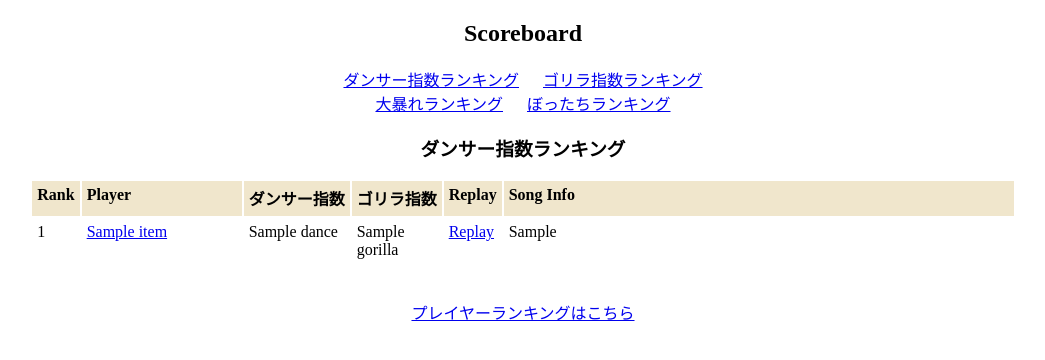
After one commit to hbpgan/dancing-gorilla-analysis, a Django app: page /scoreboard/ in a window 1280 px wide. The commit adds this page. Shown: the top 360 px of the page, without its empty margins (117-1162 px from the left). Run offline with Django 4.2, Linux system fonts and the light colour scheme; tables that the repository leaves empty hold one stand-in row (values such as "Sample post"); a database or web service that is not in the repository returns one stand-in record (values such as "Sample title"); data that the repository does not hold is empty.

Commit message:
add leaderboards & tweet button

```diff
--- a/dga/static/css/style.css
+++ b/dga/static/css/style.css
@@ -17,6 +17,10 @@ footer {
 
 table {
   margin: auto
+}
+
+caption {
+    font-weight: bold;
 }
 
 td,
--- a/dga/urls.py
+++ b/dga/urls.py
@@ -5,6 +5,8 @@ urlpatterns = [
     path("", views.index, name="index"),
     path("analyze_replay/", views.analyze_replay),
     path("registration/", views.registration, name="registration"),
+    path("leaderboard/", views.leaderboard, name="leaderboard"),
+    path("scoreboard/", views.scoreboard, name="scoreboard"),
     path('result/', views.result, name='result'),
     path('qa/', views.qa, name='qa')
 ]
--- a/dga/views.py
+++ b/dga/views.py
@@ -51,6 +51,109 @@ def registration(request):
     print(res.json())
     return render(request, 'registration.html', context)
 
+def leaderboard(request):
+    if request.method == "GET":
+        jbsl_url = 'https://jbsl-web.herokuapp.com/api/dga'
+        res = requests.get(jbsl_url)
+        db = res.json()
+        #sidのみ抽出
+        unique_sid = set([d['sid'] for d in db])
+
+        #ゴリラ
+        db_gorilla = {}
+        sum_d = {}
+        for sid in unique_sid:
+            r = requests.get(jbsl_url + "?sid=" + sid + "&sort=-gorilla&limit=3")
+            db_gorilla[sid] = r.json()
+            total = round(sum([d['gorilla'] for d in db_gorilla[sid]]), 2)
+            sum_d[sid] = total
+            db_gorilla[sid][0]['total'] = total #htmlのloopで参照できるように
+        sorted_gorilla = dict(sorted(sum_d.items(), key=lambda x: x[1], reverse=True))
+        db_gorilla = {key: db_gorilla[key] for key in sorted_gorilla}
+
+        #ダンサー
+        db_dance = {}
+        sum_d = {}
+        for sid in unique_sid:
+            r = requests.get(jbsl_url + "?sid=" + sid + "&sort=-dance&limit=3")
+            db_dance[sid] = r.json()
+            total = round(sum([d['dance'] for d in db_dance[sid]]), 2)
+            sum_d[sid] = total
+            db_dance[sid][0]['total'] = total #htmlのloopで参照できるように
+        sorted_dance = dict(sorted(sum_d.items(), key=lambda x: x[1], reverse=True))
+        db_dance = {key: db_dance[key] for key in sorted_dance}
+
+        #ダンサー
+        db_worldtree = {}
+        sum_d = {}
+        for sid in unique_sid:
+            r = requests.get(jbsl_url + "?sid=" + sid + "&sort=dance&limit=3")
+            db_worldtree[sid] = r.json()
+            total = round(sum([d['dance'] for d in db_worldtree[sid]]), 2)
+            sum_d[sid] = total
+            db_worldtree[sid][0]['total'] = total #htmlのloopで参照できるように
+        sorted_worldtree = dict(sorted(sum_d.items(), key=lambda x: x[1], reverse=True))
+        db_worldtree = {key: db_worldtree[key] for key in sorted_worldtree}
+
+        #大暴れ度
+        db_exiting = {}
+        sum_d = {}
+        for sid in unique_sid:
+            r = requests.get(jbsl_url + "?sid=" + sid)
+            d = r.json()
+            for i, j in enumerate(d):
+                e = float(d[i]['dance'])*2 + float(d[i]['gorilla'])
+                d[i]['exiting'] = round(e, 2)
+            db_exiting[sid] = sorted(d, key=lambda x: x['gorilla'], reverse=True)
+            if len(db_exiting[sid]) > 3:
+                db_exiting[sid] = db_exiting[sid][:3]
+            total = round(sum(d['exiting'] for d in db_exiting[sid]), 2)
+            sum_d[sid] = total
+            db_exiting[sid][0]['total'] = total
+        sorted_exiting = dict(sorted(sum_d.items(), key=lambda x: x[1], reverse=True))
+        db_exiting = {key: db_exiting[key] for key in sorted_exiting}
+
+        #辞書型のリストが入った辞書型…
+        #db_dance['sid']の[0~2]にトップ3スコアのスコアデータ(辞書型)が入っているということ
+
+        context = {}
+        context['db_gorilla'] = db_gorilla
+        context['db_dance'] = db_dance
+        context['db_exiting'] = db_exiting
+        context['db_worldtree'] = db_worldtree
+
+        return render(request, 'leaderboard.html', context)
+
+def scoreboard(request):
+    #全スコアのランキング
+    if request.method == "GET":
+        jbsl_url = 'https://jbsl-web.herokuapp.com/api/dga'
+        context = {}
+
+        res = requests.get(jbsl_url+"?sort=-dance&limit100")
+        context['dance_scoreboard'] = res.json()
+        res = requests.get(jbsl_url+"?sort=-gorilla&limit100")
+        context['gorilla_scoreboard'] = res.json()
+
+        # 大暴れ度
+        res = requests.get(jbsl_url)
+        db = res.json()
+        i = 0
+        for data in db:
+            e = float(data['gorilla']) + float(data['dance']) * 2
+            db[i]['exiting'] = round(e, 2)
+            i += 1
+        db.sort(key=lambda d: d['exiting'], reverse=True)
+        context['exiting_scoreboard'] = db
+
+        #ぼったち
+        wtdb = res.json()
+        wtdb.sort(key=lambda d: d['dance'], reverse=False)
+        if len(wtdb) > 100:
+            wtdb = wtdb[:100]
+        context['worldtree_scoreboard'] = wtdb
+
+        return render(request, 'scoreboard.html', context)
 
 def analyze_replay(webplayer_url):
     parsed = urlparse(webplayer_url)
--- a/templates/registration.html
+++ b/templates/registration.html
@@ -12,3 +12,6 @@
     <link rel="stylesheet" href="{% static 'css/style.css' %}" />
 </head>
 <h2 class="center">{{message}}</h2>
+<br>
+<h3 class="center"><a href="{% url 'leaderboard' %}">プレイヤーランキングを見る</a></h3>
+<h3 class="center"><a href="{% url 'scoreboard' %}">スコアランキングを見る</a></h3>
--- /dev/null
+++ b/templates/scoreboard.html
@@ -0,0 +1,193 @@
+{% load static %}
+
+<!DOCTYPE html>
+<html lang="ja">
+<head>
+    <meta charset="UTF-8" />
+    <meta http-equiv="X-UA-Compatible" content="IE=edge" />
+    <meta name="viewport" content="width=device-width, initial-scale=1.0" />
+
+    <title>Scoreboard</title>
+
+    <link rel="stylesheet" href="{% static 'css/style.css' %}" />
+</head>
+<h2 class="center">Scoreboard</h2>
+<body class="center">
+<a id="textA" href="#">ダンサー指数ランキング</a>
+&emsp;
+<a id="textB" href="#">ゴリラ指数ランキング</a>
+<br>
+<a id="textC" href="#">大暴れランキング</a>
+&emsp;
+<a id="textD" href="#">ぼったちランキング</a>
+<br>
+</body>
+<div style="display:flex; justify-content:center; text-align: left;">
+<table id="dance">
+    <caption><h3>ダンサー指数ランキング</h3></caption>
+    <thead>
+        <tr>
+            <th>Rank</th>
+            <th>Player</th>
+            <th>ダンサー指数</th>
+            <th>ゴリラ指数</th>
+            <th>Replay</th>
+            <th>Song Info</th>
+        </tr>
+    </thead>
+    <tbody>
+        {% for data in dance_scoreboard %}
+        <tr>
+            <td>{{ forloop.counter }}</td>
+            <td style="width:150px"><a href="https://www.beatleader.xyz/u/{{ data.sid }}">{{ data.player_name }}</a></td>
+            <td>{{ data.dance }}</td>
+            <td>{{ data.gorilla }}</td>
+            <td><a href="https://replay.beatleader.xyz/?scoreId={{ data.beatleader }}"> Replay</a></td>
+            <td style="width:500px">{{ data.song_mapper}}</td>
+        </tr>
+        {% endfor %}
+    </tbody>
+</table>
+<table id="gorilla">
+    <caption><h3>ゴリラ指数ランキング</h3></caption>
+    <thead>
+        <tr>
+            <th>Rank</th>
+            <th>Player</th>
+            <th>ダンサー指数</th>
+            <th>ゴリラ指数</th>
+            <th>Replay</th>
+            <th>Song Info</th>
+        </tr>
+    </thead>
+    <tbody>
+        {% for data in gorilla_scoreboard %}
+        <tr>
+            <td>{{ forloop.counter }}</td>
+            <td style="width:150px"><a href="https://www.beatleader.xyz/u/{{ data.sid }}">{{ data.player_name }}</a></td>
+            <td>{{ data.dance }}</td>
+            <td>{{ data.gorilla }}</td>
+            <td><a href="https://replay.beatleader.xyz/?scoreId={{ data.beatleader }}"> Replay</a></td>
+            <td style="width:500px">{{ data.song_mapper}}</td>
+        </tr>
+        {% endfor %}
+    </tbody>
+</table>
+<table id="exiting">
+    <caption>
+        <h3>大暴れランキング</h3>
+    </caption>
+    <thead>
+        <tr>
+            <th>Rank</th>
+            <th>Player</th>
+            <th>大暴れ度<br>(ダンサー*2+ゴリラ)</th>
+            <th>Replay</th>
+            <th>Song Info</th>
+        </tr>
+    </thead>
+    <tbody>
+        {% for data in exiting_scoreboard %}
+        <tr>
+            <td>{{ forloop.counter }}</td>
+            <td style="width:150px"><a href="https://www.beatleader.xyz/u/{{ data.sid }}">{{ data.player_name }}</a>
+            </td>
+            <td>{{ data.exiting }}</td>
+            <td><a href="https://replay.beatleader.xyz/?scoreId={{ data.beatleader }}"> Replay</a></td>
+            <td style="width:500px">{{ data.song_mapper}}</td>
+        </tr>
+        {% endfor %}
+    </tbody>
+</table>
+<table id="worldtree">
+    <caption>
+        <h3>ぼったちランキング</h3>
+    </caption>
+    <thead>
+        <tr>
+            <th>Rank</th>
+            <th>Player</th>
+            <th>ダンサー指数</th>
+            <th>ゴリラ指数</th>
+            <th>Replay</th>
+            <th>Song Info</th>
+        </tr>
+    </thead>
+    <tbody>
+        {% for data in worldtree_scoreboard %}
+        <tr>
+            <td>{{ forloop.counter }}</td>
+            <td style="width:150px"><a href="https://www.beatleader.xyz/u/{{ data.sid }}">{{ data.player_name }}</a>
+            </td>
+            <td>{{ data.dance }}</td>
+            <td>{{ data.gorilla }}</td>
+            <td><a href="https://replay.beatleader.xyz/?scoreId={{ data.beatleader }}"> Replay</a></td>
+            <td style="width:500px">{{ data.song_mapper}}</td>
+        </tr>
+        {% endfor %}
+    </tbody>
+</table>
+</div>
+
+<br>
+<p class="center"><a href="{% url 'leaderboard' %}">プレイヤーランキングはこちら</a></p>
+
+<!-- CSS -->
+<style type="text/css">
+    td {
+        word-wrap: break-word;
+        overflow-wrap : break-word;
+        white-space: normal;
+    }
+</style>
+
+<!-- JavaScript -->
+<script type="text/javascript">
+    // テキストとテーブルの要素を取得する
+    var textA = document.getElementById("textA");
+    var textB = document.getElementById("textB");
+    var textC = document.getElementById("textC");
+    var textD = document.getElementById("textD");
+    var tableA = document.getElementById("dance");
+    var tableB = document.getElementById("gorilla");
+    var tableC = document.getElementById("exiting");
+    var tableD = document.getElementById("worldtree");
+
+    // 最初はテーブルAだけ表示する
+    tableA.style.display = "block";
+    tableB.style.display = "none";
+    tableC.style.display = "none";
+    tableD.style.display = "none";
+
+    // テキストAがクリックされたらテーブルAを表示し、他のテーブルを非表示にする
+    textA.addEventListener("click", function (e) {
+        // ページ遷移を防ぐ
+        e.preventDefault();
+        tableA.style.display = "block";
+        tableB.style.display = "none";
+        tableC.style.display = "none";
+        tableD.style.display = "none";
+    });
+    textB.addEventListener("click", function (e) {
+        e.preventDefault();
+        tableA.style.display = "none";
+        tableB.style.display = "block";
+        tableC.style.display = "none";
+        tableD.style.display = "none";
+    });
+
+    textC.addEventListener("click", function (e) {
+        e.preventDefault();
+        tableA.style.display = "none";
+        tableB.style.display = "none";
+        tableC.style.display = "block";
+        tableD.style.display = "none";
+    });
+    textD.addEventListener("click", function (e) {
+        e.preventDefault();
+        tableA.style.display = "none";
+        tableB.style.display = "none";
+        tableC.style.display = "none";
+        tableD.style.display = "block";
+    });
+</script>
```
Also changed, not shown: templates/index.html (+6 -2 lines), templates/leaderboard.html (added, +196 -0 lines), templates/result.html (+9 -2 lines).
